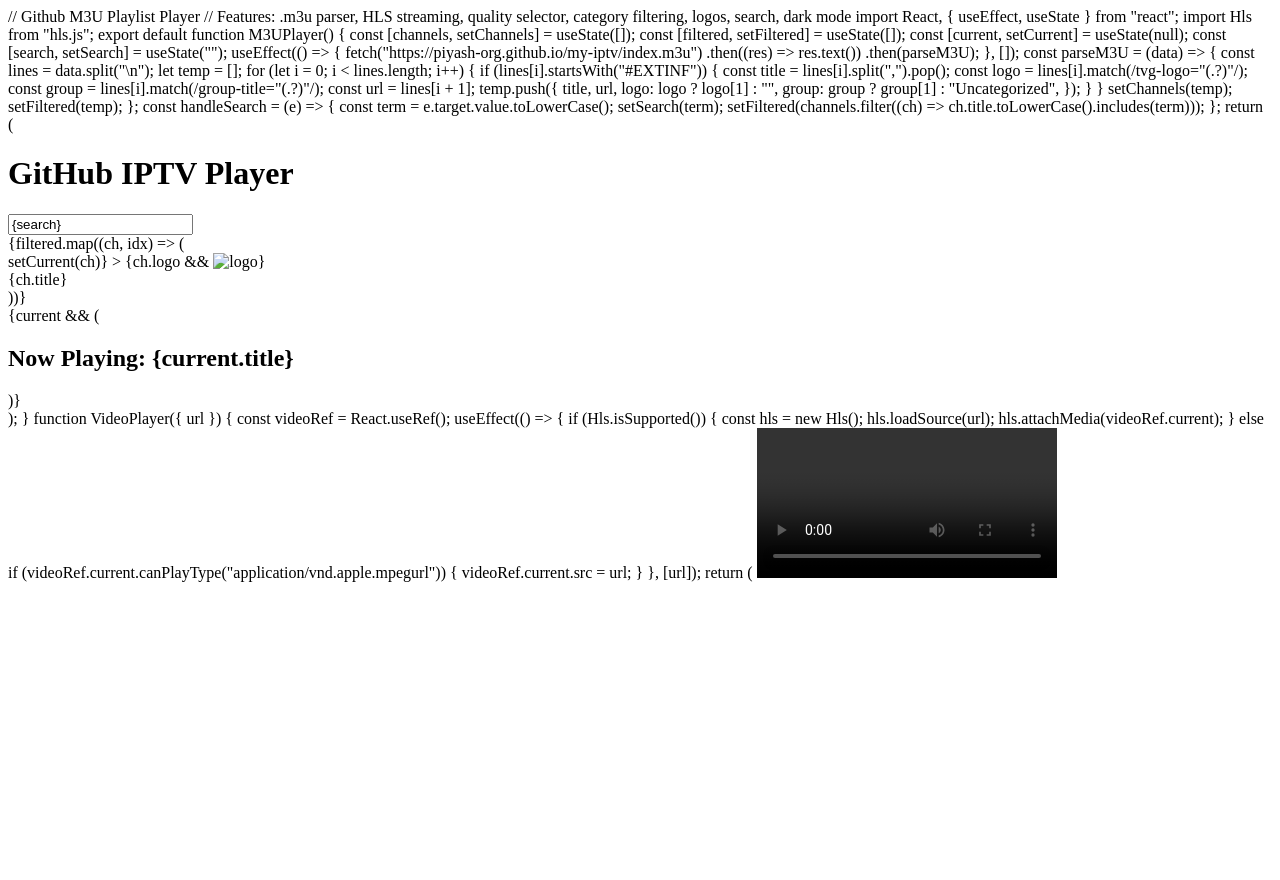
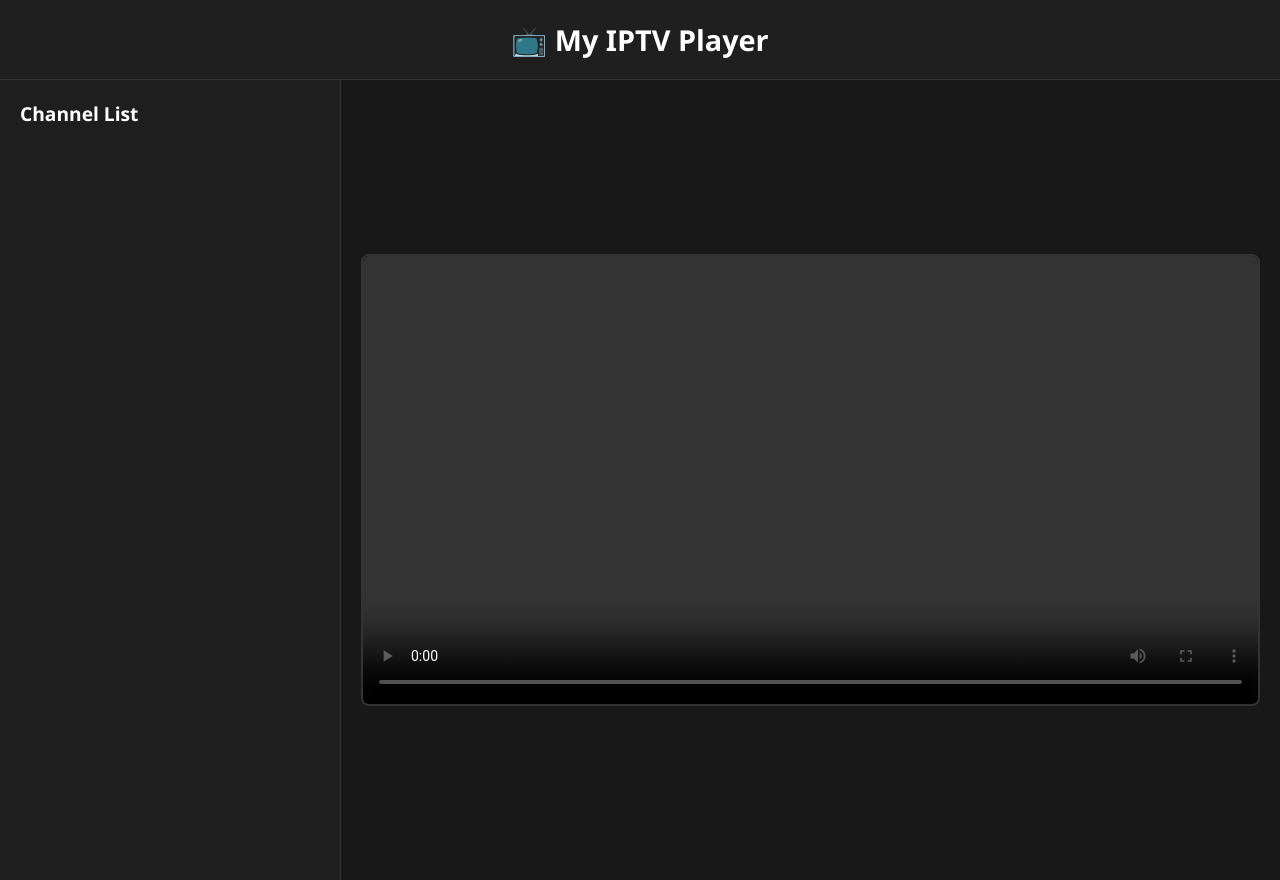
Before and after one commit to Piyash-ORG/my-iptv, a plain HTML site: page index.html in a window 1280 px wide. Before the commit the page ends 800 px from the top, so only its background shows below. Drawn offline with Linux system fonts and the light colour scheme.

Commit message:
Update index.html

```diff
--- a/index.html
+++ b/index.html
@@ -1,55 +1,24 @@
-// Github M3U Playlist Player // Features: .m3u parser, HLS streaming, quality selector, category filtering, logos, search, dark mode
-
-import React, { useEffect, useState } from "react"; import Hls from "hls.js";
-
-export default function M3UPlayer() { const [channels, setChannels] = useState([]); const [filtered, setFiltered] = useState([]); const [current, setCurrent] = useState(null); const [search, setSearch] = useState("");
-
-useEffect(() => { fetch("https://piyash-org.github.io/my-iptv/index.m3u") .then((res) => res.text()) .then(parseM3U); }, []);
-
-const parseM3U = (data) => { const lines = data.split("\n"); let temp = []; for (let i = 0; i < lines.length; i++) { if (lines[i].startsWith("#EXTINF")) { const title = lines[i].split(",").pop(); const logo = lines[i].match(/tvg-logo="(.?)"/); const group = lines[i].match(/group-title="(.?)"/); const url = lines[i + 1]; temp.push({ title, url, logo: logo ? logo[1] : "", group: group ? group[1] : "Uncategorized", }); } } setChannels(temp); setFiltered(temp); };
-
-const handleSearch = (e) => { const term = e.target.value.toLowerCase(); setSearch(term); setFiltered(channels.filter((ch) => ch.title.toLowerCase().includes(term))); };
-
-return ( <div className="bg-black text-white min-h-screen p-4"> <h1 className="text-2xl font-bold mb-4">GitHub IPTV Player</h1>
-
-<input
-    type="text"
-    value={search}
-    onChange={handleSearch}
-    placeholder="Search channels..."
-    className="p-2 mb-4 w-full text-black"
-  />
-
-  <div className="grid md:grid-cols-4 gap-4">
-    {filtered.map((ch, idx) => (
-      <div
-        key={idx}
-        className="bg-gray-800 p-2 rounded cursor-pointer hover:bg-gray-700"
-        onClick={() => setCurrent(ch)}
-      >
-        {ch.logo && <img src={ch.logo} alt="logo" className="w-full h-24 object-contain" />}
-        <div className="mt-2 text-center">{ch.title}</div>
-      </div>
-    ))}
+<!DOCTYPE html>
+<html lang="en">
+<head>
+  <meta charset="UTF-8" />
+  <meta name="viewport" content="width=device-width, initial-scale=1.0"/>
+  <title>IPTV Player</title>
+  <link rel="stylesheet" href="style.css" />
+</head>
+<body>
+  <header>📺 My IPTV Player</header>
+  <div class="container">
+    <div class="sidebar">
+      <h2>Channel List</h2>
+      <ul class="channel-list" id="channelList">
+        <!-- চ্যানেল লিস্ট এখানে স্ক্রিপ্ট থেকে আসবে -->
+      </ul>
+    </div>
+    <div class="player">
+      <video id="videoPlayer" controls autoplay></video>
+    </div>
   </div>
-
-  {current && (
-    <div className="mt-8">
-      <h2 className="text-xl font-semibold mb-2">Now Playing: {current.title}</h2>
-      <VideoPlayer url={current.url} />
-    </div>
-  )}
-</div>
-
-); }
-
-function VideoPlayer({ url }) { const videoRef = React.useRef();
-
-useEffect(() => { if (Hls.isSupported()) { const hls = new Hls(); hls.loadSource(url); hls.attachMedia(videoRef.current); } else if (videoRef.current.canPlayType("application/vnd.apple.mpegurl")) { videoRef.current.src = url; } }, [url]);
-
-return ( <video
-ref={videoRef}
-controls
-autoPlay
-className="w-full max-w-3xl h-auto mx-auto border-2 border-white"
-/> ); }
+  <script src="script.js"></script>
+</body>
+</html>
```
